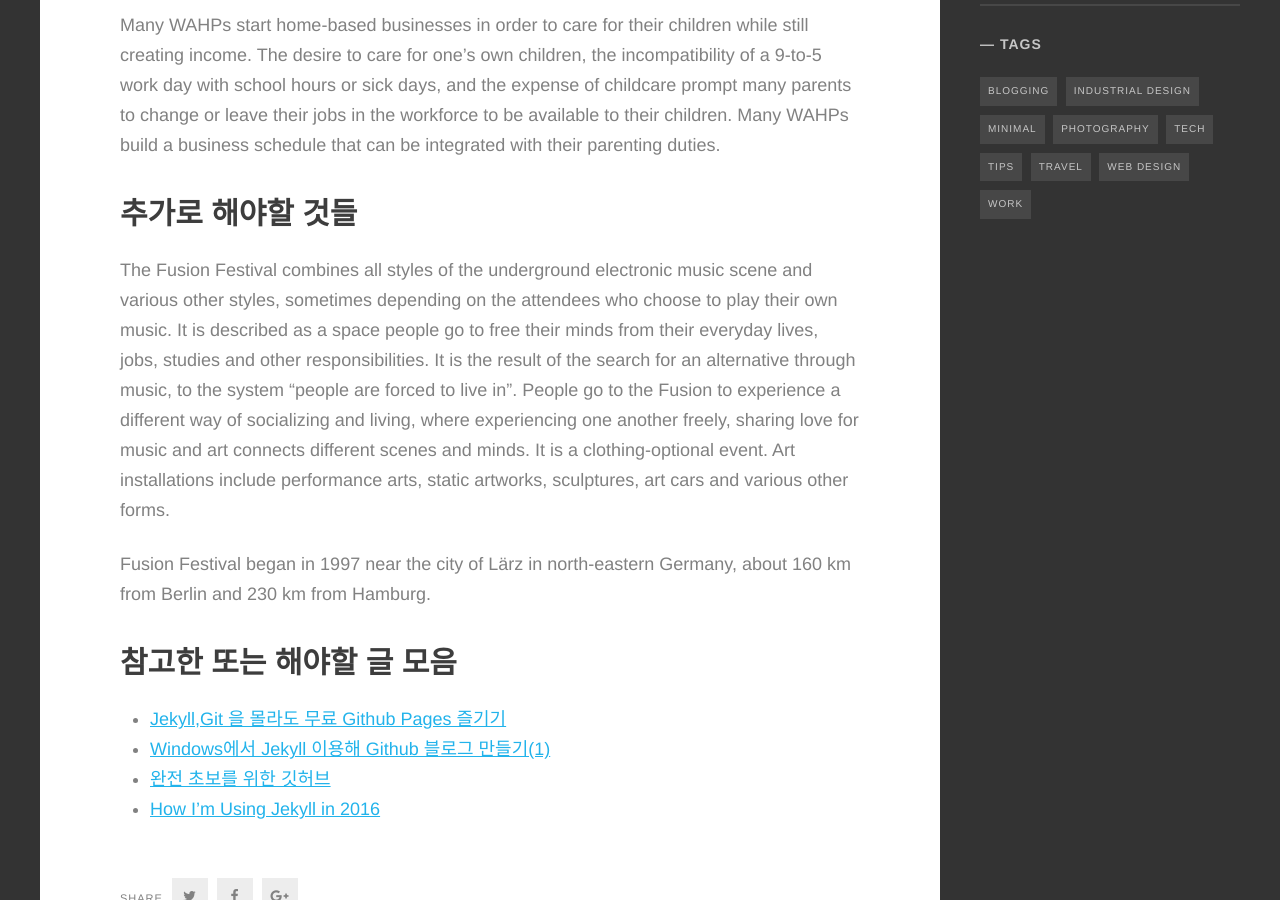
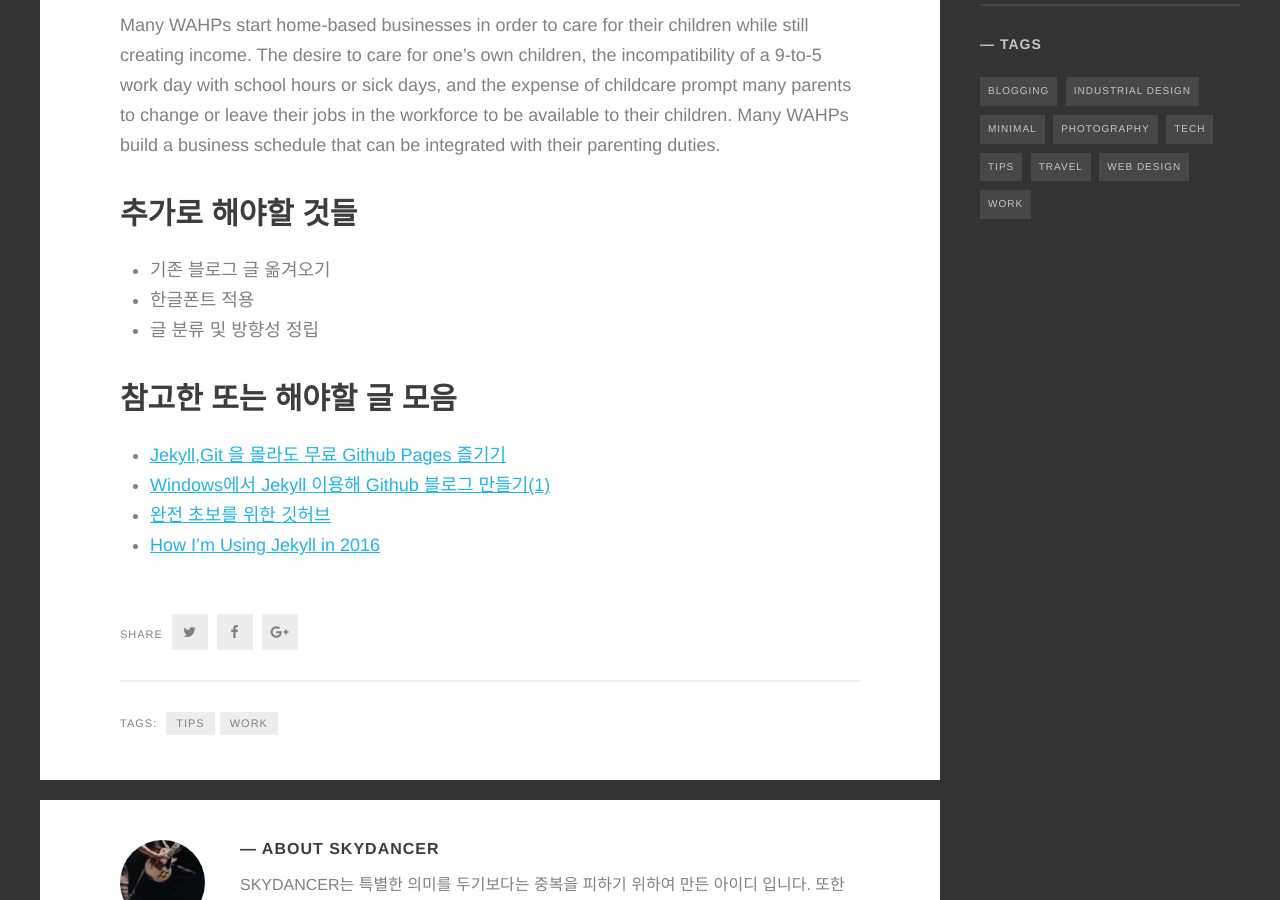
Before and after one commit to morgul71/morgul71.github.io, a Jekyll site: the page built from _posts/2016-06-16-무료 Github Pages 즐기기.md, in a window 1280 px wide and 900 px high, scrolled down 1439 px. Built offline with Jekyll 4.4.1, drawn with Linux system fonts in a browser that asks for light colours; some web fonts are replaced.

Commit message:
Update 2016-06-16-무료 Github Pages 즐기기.md

```diff
--- a/_posts/2016-06-16-무료 Github Pages 즐기기.md
+++ b/_posts/2016-06-16-무료 Github Pages 즐기기.md
@@ -22,9 +22,10 @@ Many WAHPs start home-based businesses in order to care for their children while
 
 ## 추가로 해야할 것들
 
-The Fusion Festival combines all styles of the underground electronic music scene and various other styles, sometimes depending on the attendees who choose to play their own music. It is described as a space people go to free their minds from their everyday lives, jobs, studies and other responsibilities. It is the result of the search for an alternative through music, to the system "people are forced to live in". People go to the Fusion to experience a different way of socializing and living, where experiencing one another freely, sharing love for music and art connects different scenes and minds. It is a clothing-optional event. Art installations include performance arts, static artworks, sculptures, art cars and various other forms.
+- 기존 블로그 글 옮겨오기
+- 한글폰트 적용
+- 글 분류 및 방향성 정립
 
-Fusion Festival began in 1997 near the city of Lärz in north-eastern Germany, about 160 km from Berlin and 230 km from Hamburg.
 
 ## 참고한 또는 해야할 글 모음
 
```
